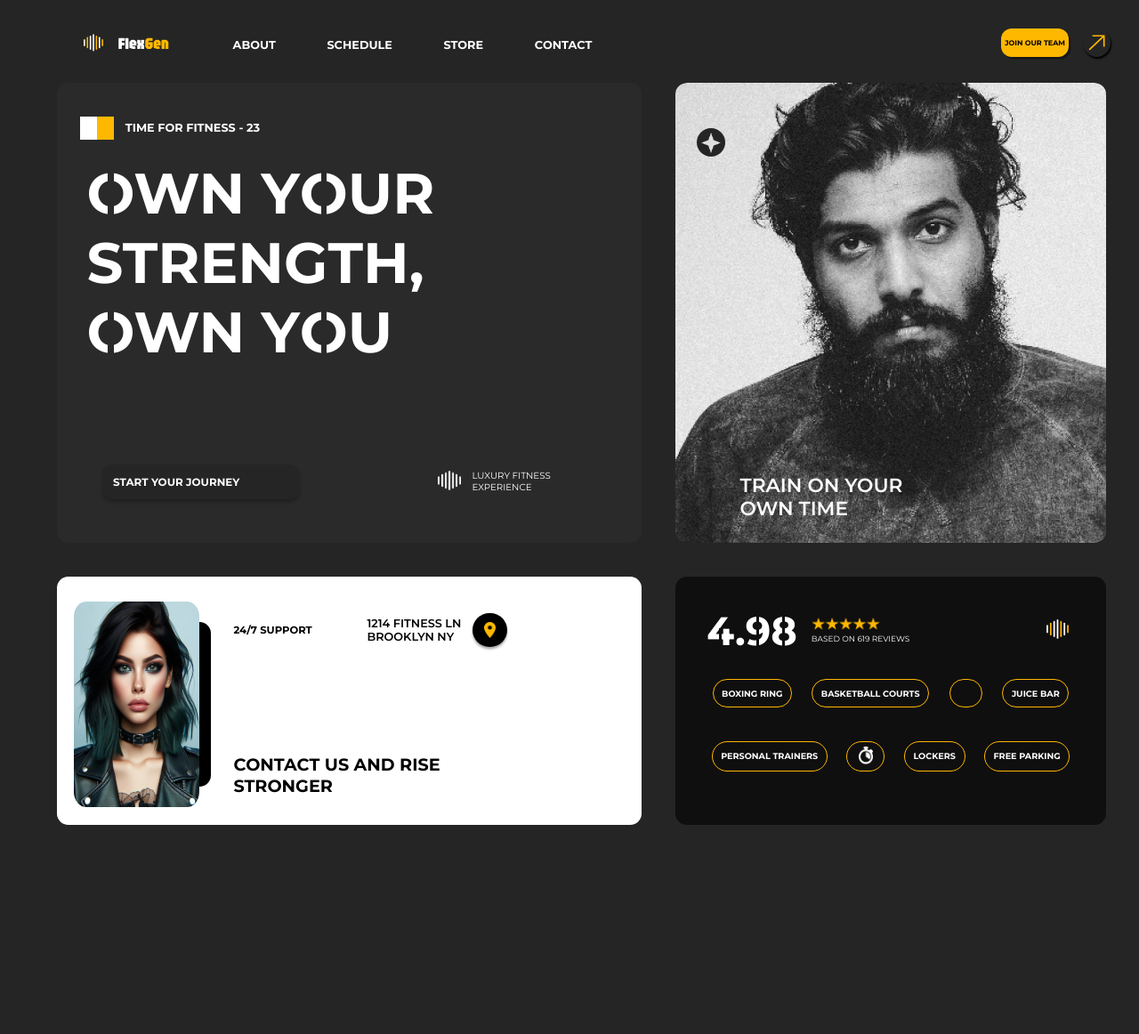
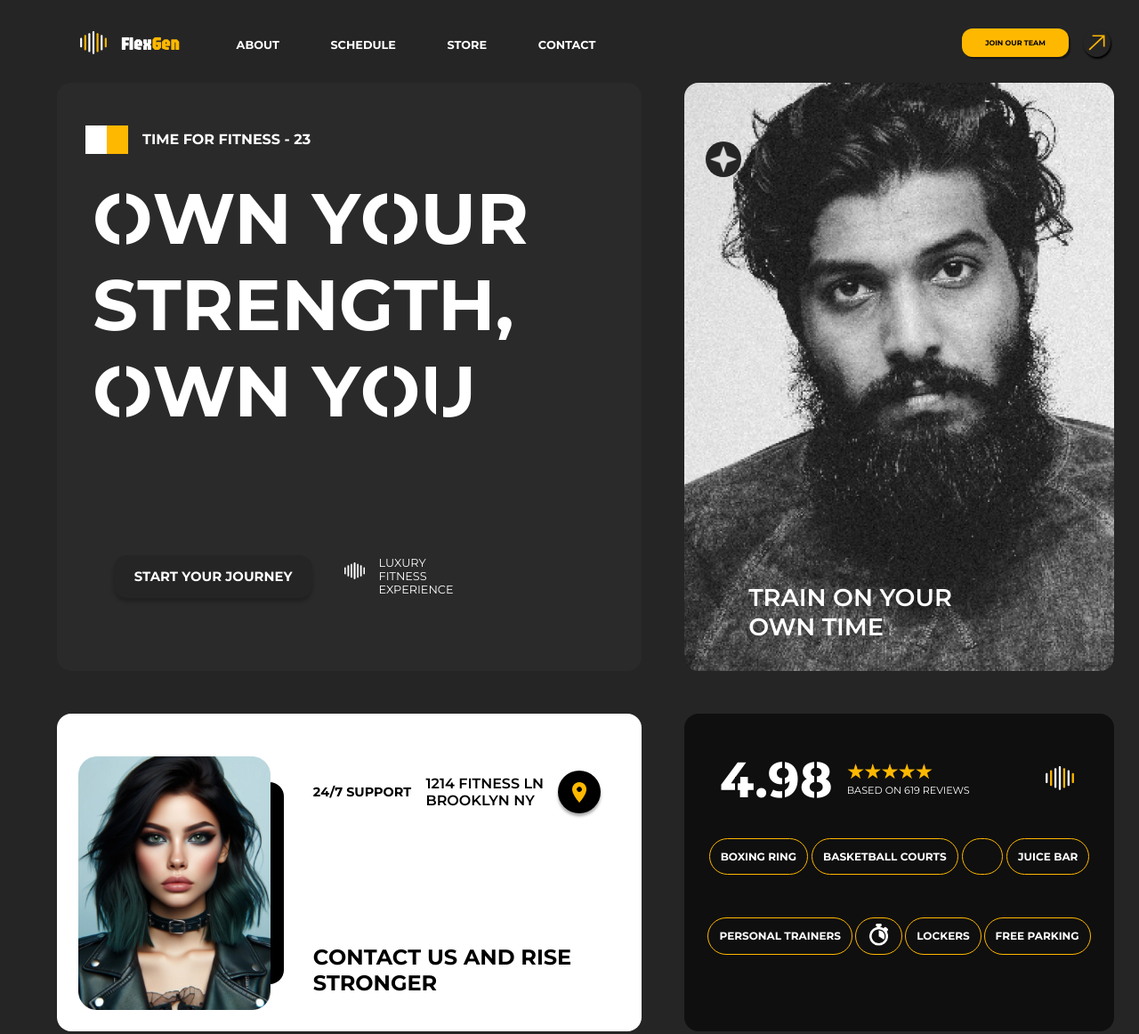
Before and after one commit to ZENith-95/FLEXGEN-Fitness-Figma-Assignment-, a plain HTML site: page index.html in a window 1280 px wide. Shown: the whole page at 89% size. Before the commit the page ends 1016 px from the top, so only its background shows below. Drawn offline with Linux system fonts and the light colour scheme.

Commit message:
added animation to header text , other style changes

```diff
--- a/index.html
+++ b/index.html
@@ -47,7 +47,7 @@
                     </div>
                     <div class="subheader-text">TIME FOR FITNESS - 23</div>
                 </div>
-                <div class="main-header"><span>O</span>WN Y<span>O</span>UR <br> STRENGTH, <br><span>O</span>WN Y<span>O</span>U</div>
+                <div class="main-header"><span class="ln1"><span>O</span>WN Y<span>O</span>UR</span> <br> <span class="ln2">STRENGTH,</span> <br><span class="ln3"><span>O</span>WN Y<span>O</span>U</span></div>
                 <div class="main-head-bottom">
                     <div class="start-journey">START YOUR JOURNEY</div>
                     <div class="luxury">
--- a/style.css
+++ b/style.css
@@ -43,7 +43,7 @@ body{
     align-items: center;
     justify-content: space-between;
     font-family: jaro;
-    width : 6em;
+    width : 7em;
     height: 3em;
     padding: 0em  em;
     gap: 1em;
@@ -60,7 +60,7 @@ body{
 }
 
 #navbar .navbar .main-logo .main-logo-text{
-    font-size: 1.3em;
+    font-size: 1.5em;
     font-style: normal;
     font-weight: 400;
 }
@@ -122,6 +122,7 @@ body{
     justify-content: center;
     height: 100%;
     color: black;
+    width: 15em;
     box-shadow: .3em .3em rgba(0, 0, 0, 0.384) ;
 }
 
@@ -193,6 +194,7 @@ width: 60%;
     grid-template-columns: 57% 42%;
     grid-template-rows: 65% 35%;
     z-index: -9;
+    min-height: fit-content;
 }
 
 #content .main-head{
@@ -204,6 +206,7 @@ width: 60%;
     height: 100%;
     width: 100%;
     z-index: -3;
+    overflow: hidden;
 }
 
 #content .main-head .main-subheader{
@@ -262,7 +265,41 @@ font-size: 100%;
     background-color: #2a2a2a;
 }
 
+#content .main-head .main-header .ln1{
+    border-right: .1em solid;
+    animation: cursor1 .8s step-end infinite, typing1 2s forwards  steps(10);
+    white-space: nowrap;
+    width: 0%;
+    height: 1em ;
+    overflow: hidden;
+    display: inline-flex;
+}
+
+#content .main-head .main-header .ln2{
+    border-right: .1em solid;
+    animation: cursor1 .8s step-end infinite, typing2 2s forwards  steps(8);
+    animation-delay: 1.5s;
+    white-space: nowrap;
+    width: 0%;
+    height: 1.1em ;
+    overflow: hidden;
+    display: inline-flex;
+}
+
+#content .main-head .main-header .ln3{
+    border-right: .1em solid;
+    animation: cursor1 .8s step-end infinite, typing3 2s forwards  steps(9);
+    animation-delay: 3.5s;
+    white-space: nowrap;
+    width: 0%;
+    height: 1em ;
+    overflow: hidden;
+    display: inline-flex;
+}
+
+
 #content .main-head .main-head-bottom{
+    align-self: baseline;
     display: flex;
     align-items: center;
     justify-content: space-between;
@@ -271,11 +308,14 @@ font-size: 100%;
 
 #content .main-head .main-head-bottom .start-journey{
     background-color: #252525;
+    display: flex;
+    align-items: center;
+    justify-content: center;
     font-weight: 700;
     padding: 1em;
     border-radius: 1em;
     box-shadow: 0em .3em .3em 0em rgba(0, 0, 0, 0.24);
-    width: 40%;
+    width: 15em;
     font-size: 93%;
 }
 
@@ -331,13 +371,13 @@ font-size: 100%;
     color: black;
     background-color: white;
     display: flex;
-    padding: 2.2em 1em 1.5em 1.5em;
+    padding: 3em 1em 1.5em 1.5em;
     gap: 2em;
     border-radius: 1em;
 }
 
 #content .main-contact .contact-img{
-    width: 11em;
+    width: 35%;
     height: 100%;
     position: relative;
     z-index: 1;
@@ -349,8 +389,8 @@ font-size: 100%;
     height: 80%;
     position: absolute;
     background-color: black;
-    left: 6.5em;
-    top: 1.8em;
+    left: 57%;
+    top: 10%;
     border-radius: 1em;
     z-index: -1;
 }
@@ -365,7 +405,7 @@ font-size: 100%;
     flex-direction: column;
     justify-content: space-between;
     padding: 1em 0em 1em 1em;
-    width: 25em;
+    width: 55%;
     height: 100%;
 }
 
@@ -494,6 +534,44 @@ font-size: 100%;
     width: 1.7em;
 }
 
+/* keyframes  */
+@keyframes cursor1 {
+    50% {
+        border-color: transparent;
+    }
+}
+
+@keyframes typing1 {
+    from {
+        width: 0%;
+    }
+
+    to{
+        width: 225%;
+    }
+
+}
+
+@keyframes typing2 {
+    from {
+        width: 0%;
+    }
+
+    to{
+        width: 245%;
+    }
+
+}
+
+@keyframes typing3 {
+    from {
+        width: 0%;
+    }
+
+    to{
+        width: 225%;
+    }
+}
 
 
 /* Media Queries  */
@@ -547,7 +625,7 @@ font-size: 100%;
   #content{
     grid-template-columns: repeat(1 , 1fr);
     grid-template-rows: repeat(4 , 40% 40% 20% 20%);
-    font-size: 108%;
+    font-size: 75%;
     width: 100%;
     height: min-content;
     z-index: -9999;
@@ -557,13 +635,8 @@ font-size: 100%;
 
   #content .main-head, .main-contact, .main-hero, .main-store{
     width: 100%;
+    height: 100%;
   }
-
-   #content .main-contact, .main-store{
-    height: 100%;
-   }
-
-
 
 }
 
@@ -581,7 +654,7 @@ font-size: 100%;
   #content{
     grid-template-columns: repeat(1 , 1fr);
     grid-template-rows: repeat(4 , 40% 40% 20% 20%);
-    font-size: 108%;
+    font-size: 100%;
     width: 100%;
     height: min-content;
     z-index: -9999;
@@ -615,7 +688,7 @@ font-size: 100%;
   #content{
     grid-template-columns: repeat(1 , 1fr);
     grid-template-rows: repeat(4 , 40% 40% 20% 20%);
-    font-size: 108%;
+    font-size: 100%;
     width: 100%;
     height: min-content;
     z-index: -9999;
@@ -625,13 +698,8 @@ font-size: 100%;
 
   #content .main-head, .main-contact, .main-hero, .main-store{
     width: 100%;
+    height: 100%;
   }
-
-   #content .main-contact, .main-store{
-    height: 100%;
-   }
-
-
 }
 
 /*
@@ -641,10 +709,6 @@ font-size: 100%;
 
   #navbar .navbar .dropdown{
     display: none;
-  }
-
-  #content{
-    font-size: 80%;
   }
 }
 
@@ -656,8 +720,4 @@ font-size: 100%;
     display: none;
   }
 
-   #content{
-    font-size: 100%;
-    justify-items: center;
-  }
 }
```
